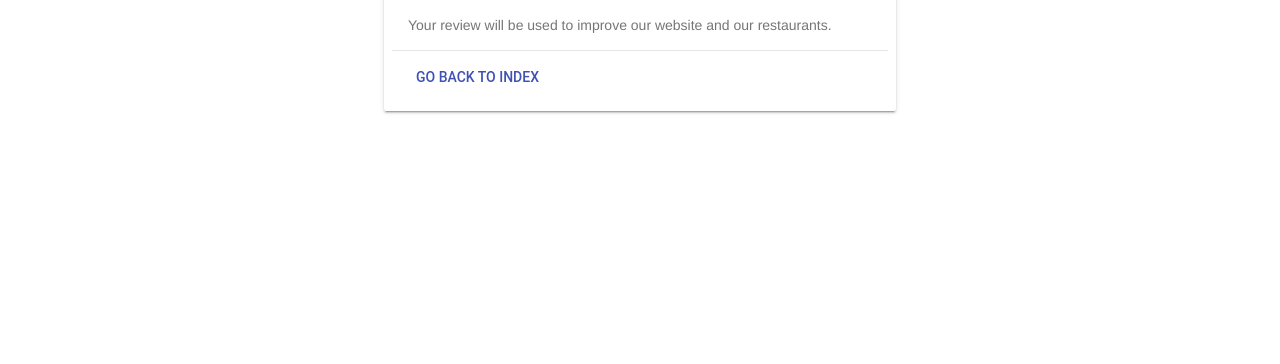
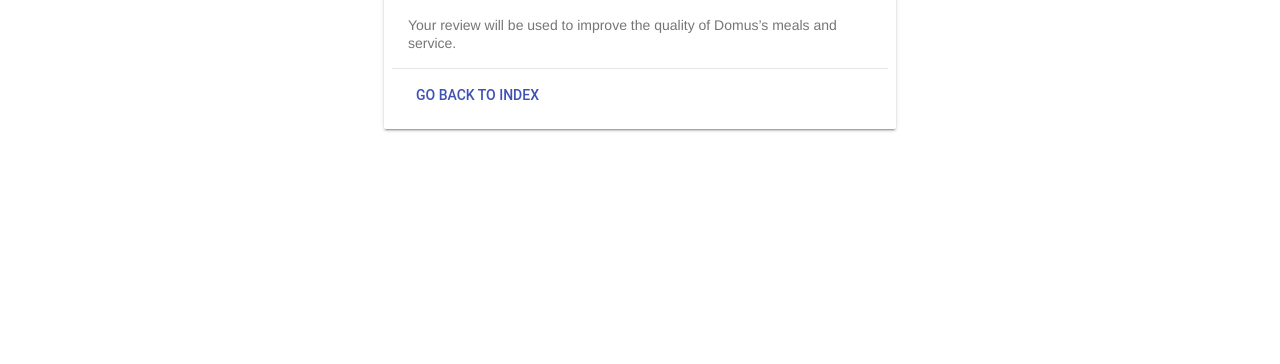
Before and after one commit to junjchen/CoconutBomberBikini, a website: page docs/thanks.html in a window 1280 px wide. Shown: the part 436-800 px from the top of the page. Drawn offline with nearby package versions, Linux system fonts and the light colour scheme.

Commit message:
change review

```diff
--- a/docs/thanks.html
+++ b/docs/thanks.html
@@ -57,7 +57,7 @@
                         <h2 class="mdl-card__title-text">Thank you for reviewing!</h2>
                     </div>
                     <div class="mdl-card__supporting-text">
-                      Your review will be used to improve our website and our restaurants.
+                     Your review will be used to improve the quality of Domus’s meals and service.
                     </div>
                     <div class="mdl-card__actions mdl-card--border">
                         <a class="mdl-button mdl-button--colored mdl-js-button mdl-js-ripple-effect" href="app.html">
```
